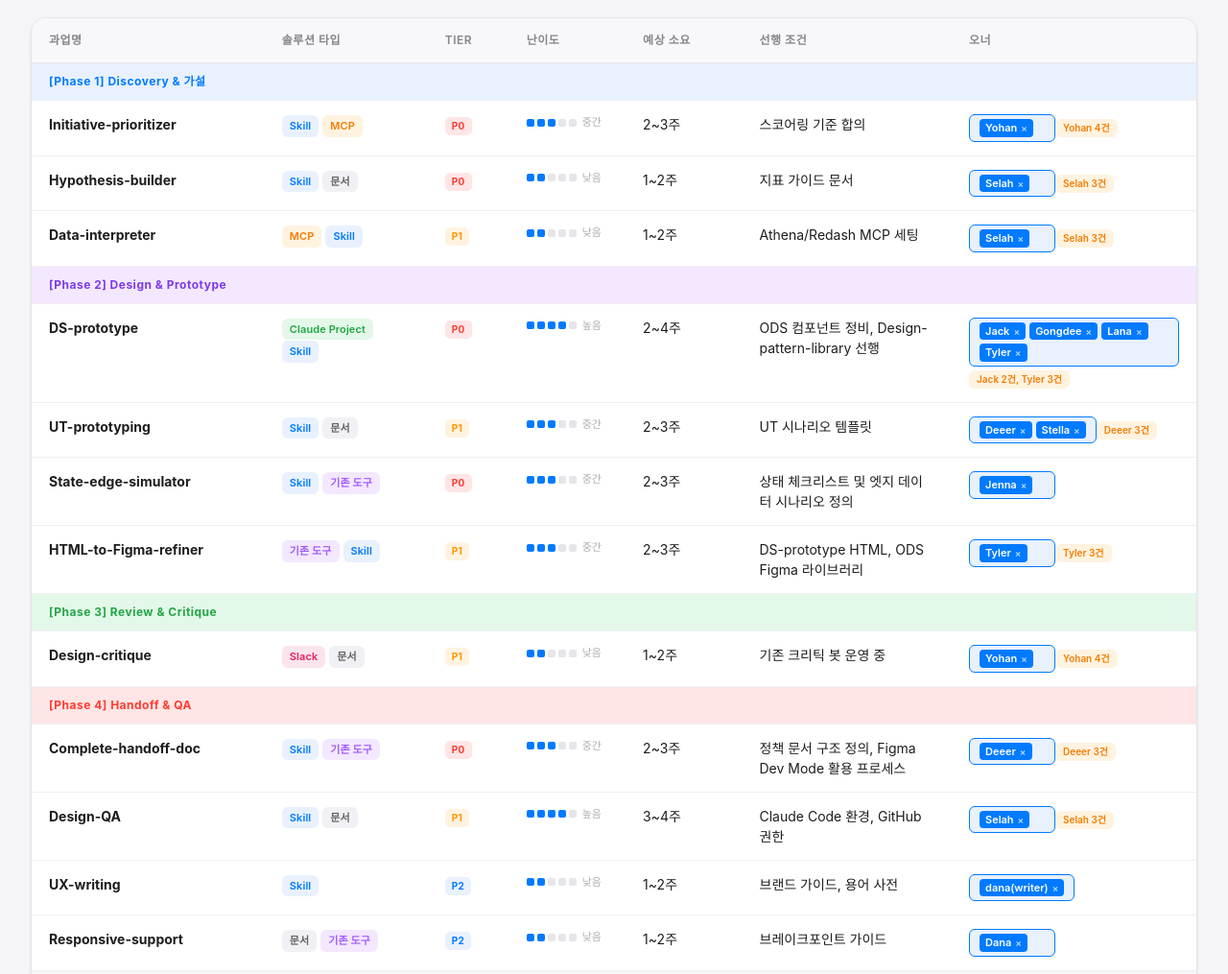
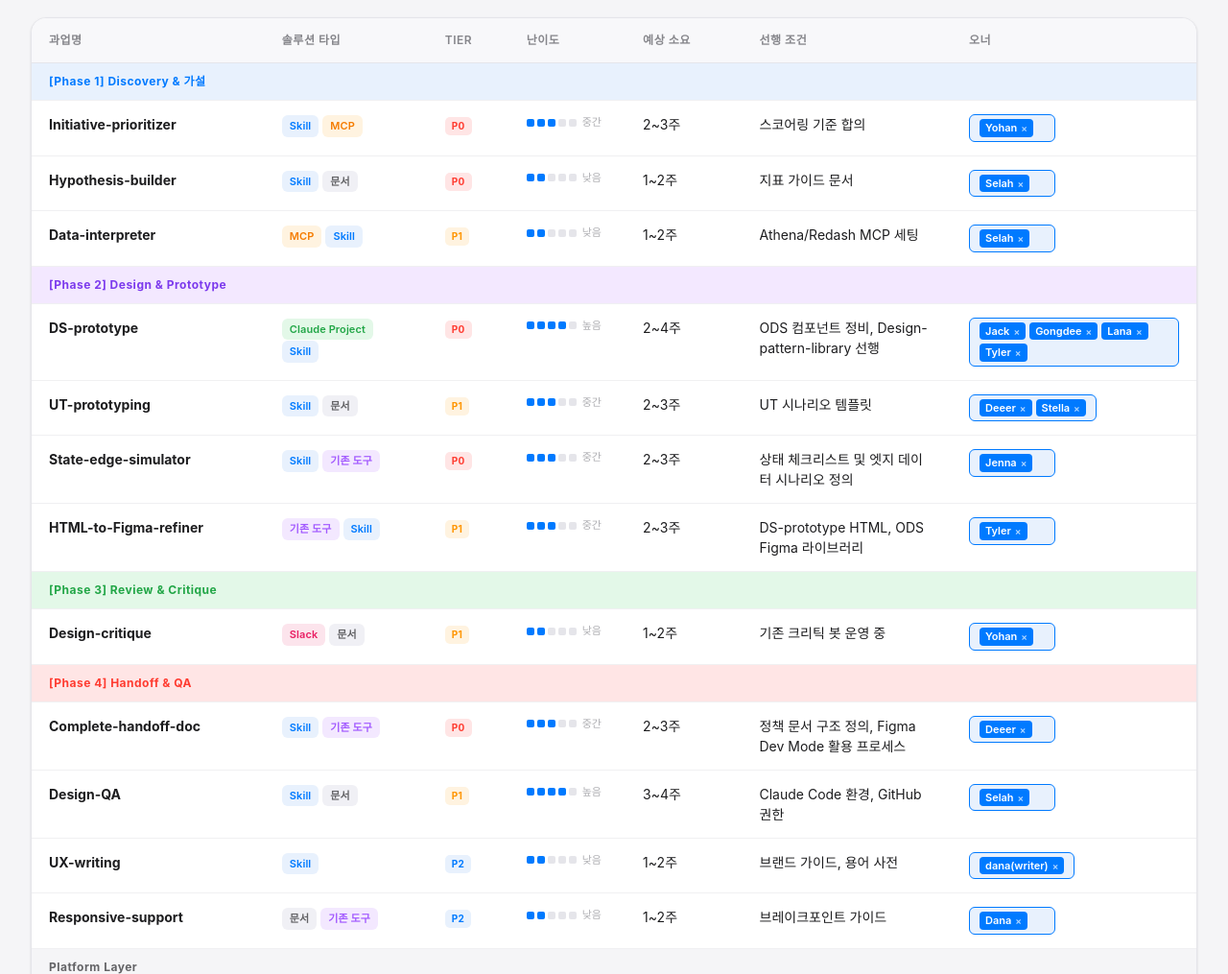
Before and after one commit to Ohouse-product-design/AI-Workflow, a plain HTML site: page [YH]Loadmap/ai-workflow-map.html in a window 1280 px wide. Shown: the part 2660-3675 px from the top of the page at 96% size. Drawn offline with Linux system fonts and the light colour scheme.

Commit message:
fix: 중복 오너 안내 뱃지 숨김 처리
.dup-badge를 display:none으로 전환해 담당자 중복 경고가 표시되지 않도록 함.

Co-Authored-By: Claude Opus 4.7 (1M context) <noreply@anthropic.com>

```diff
--- a/[YH]Loadmap/ai-workflow-map.html
+++ b/[YH]Loadmap/ai-workflow-map.html
@@ -726,14 +726,7 @@
     }
 
     .dup-badge {
-      display: inline-block;
-      margin-top: 4px;
-      padding: 2px 8px;
-      border-radius: 6px;
-      font-size: 10px;
-      font-weight: 600;
-      background: #FFF3E0;
-      color: #F57C00;
+      display: none;
     }
 
     /* Auxiliary text */
```
